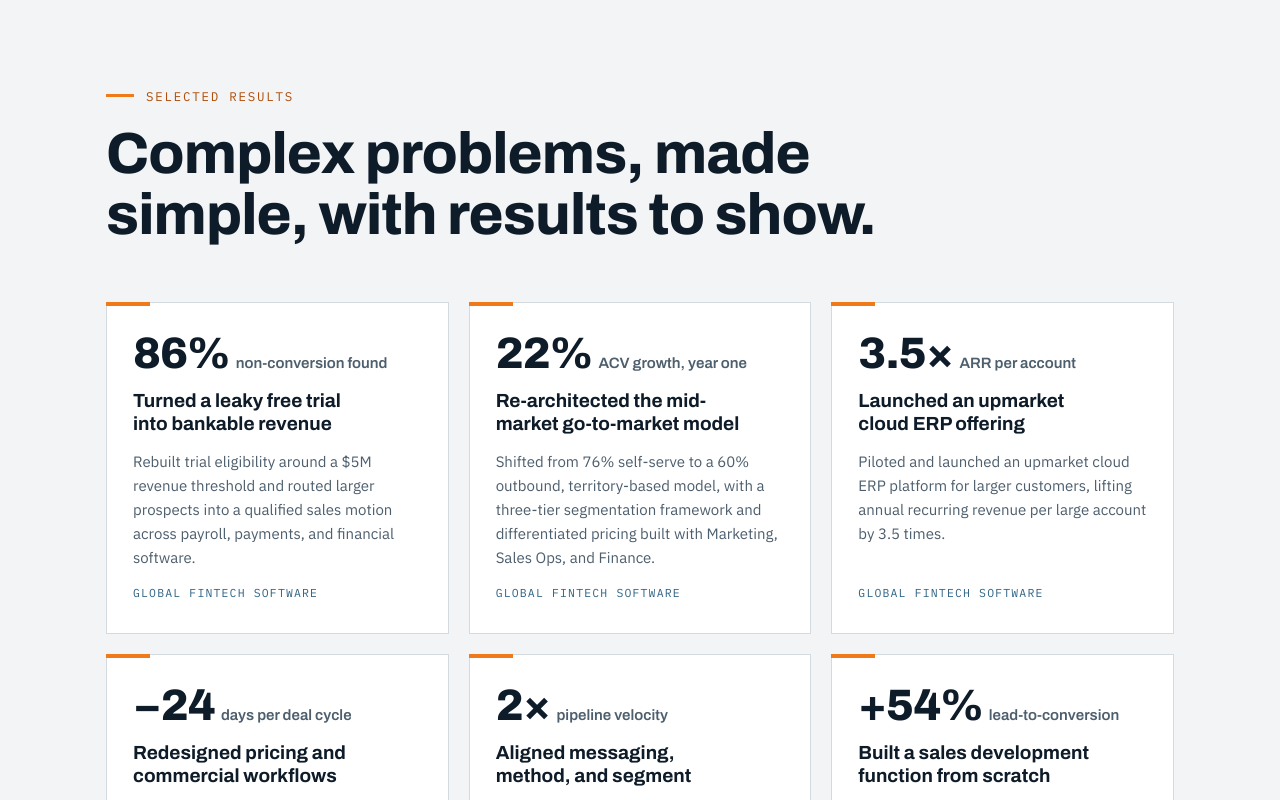
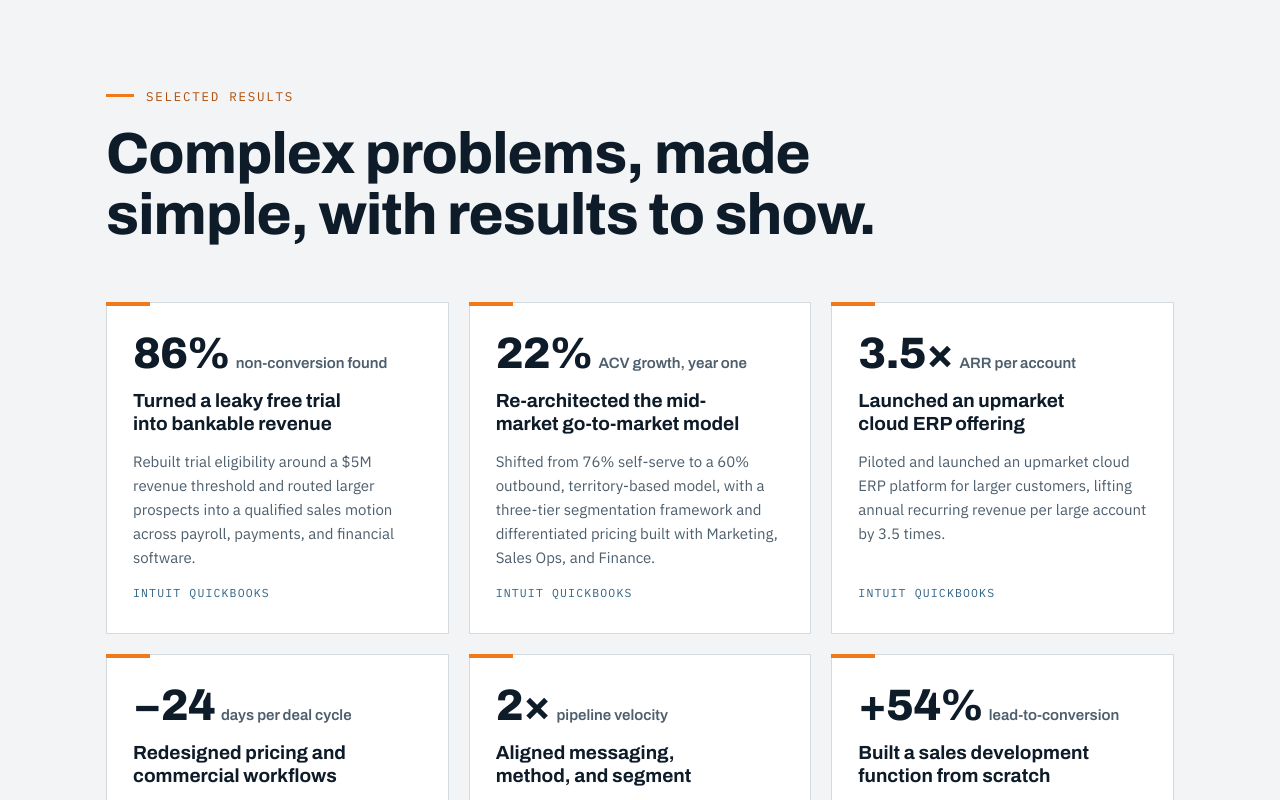
Before and after one commit to ForgeCity/website, a plain HTML site: page about.html in a window 1280 px wide. Shown: the part 3108-3908 px from the top of the page. Drawn offline with Linux system fonts and the light colour scheme.

Commit message:
Bio: name Intuit QuickBooks
Co-Authored-By: Claude Opus 5.5 <noreply@anthropic.com>
Claude-Session: https://claude.ai/code/session_01YFYM5d77d88qtNSkJP3Kcb

```diff
--- a/about.html
+++ b/about.html
@@ -197,7 +197,7 @@
     <div class="story-body">
       <p>Jasien earned a BFA in Marketing Design &amp; Communications from Texas State University, and that training never left him. He learned early that how an idea is framed and presented often decides whether it succeeds.</p>
       <p>He took that instinct into business sales, spending more than a decade at Verizon building and leading B2B and enterprise teams across Texas and the South. He was named to the Winner’s Circle (top 2%) ten years in a row and to the President’s Cabinet (top 1%) three times, and received the People2People National Award, a company honor nominated by his peers.</p>
-      <p>He went on to lead sales for a global FinTech software leader as it moved upmarket, rebuilding how customers entered the funnel, launching a new enterprise offering, and opening new business segments inside an established tech giant.</p>
+      <p>He went on to lead sales at Intuit for the QuickBooks business as it moved upmarket, rebuilding how customers entered the funnel, launching a new enterprise offering, and opening new business segments inside an established tech giant.</p>
       <p>He has scaled long-tenured, established teams and built new ones from scratch, and has helped high-growth vertical enterprise SaaS companies through successful private-equity exits. Today he leads North America sales for Elite, an AI-powered legal and finance software platform. He is a member of the executive leadership team there, selling to the CFOs and CIOs of large law firms.</p>
       <p>Across all of it, the pattern is the same. He finds where strategy, product, pricing, and selling have drifted apart, connects them again, and makes the result simple enough for a team to run. That is the work ForgeCity was built to do.</p>
     </div>
@@ -261,19 +261,19 @@
         <div class="metric">86%<small>non-conversion found</small></div>
         <h3>Turned a leaky free trial into bankable revenue</h3>
         <p>Rebuilt trial eligibility around a $5M revenue threshold and routed larger prospects into a qualified sales motion across payroll, payments, and financial software.</p>
-        <span class="where">Global FinTech software</span>
+        <span class="where">Intuit QuickBooks</span>
       </article>
       <article class="case">
         <div class="metric">22%<small>ACV growth, year one</small></div>
         <h3>Re-architected the mid-market go-to-market model</h3>
         <p>Shifted from 76% self-serve to a 60% outbound, territory-based model, with a three-tier segmentation framework and differentiated pricing built with Marketing, Sales Ops, and Finance.</p>
-        <span class="where">Global FinTech software</span>
+        <span class="where">Intuit QuickBooks</span>
       </article>
       <article class="case">
         <div class="metric">3.5×<small>ARR per account</small></div>
         <h3>Launched an upmarket cloud ERP offering</h3>
         <p>Piloted and launched an upmarket cloud ERP platform for larger customers, lifting annual recurring revenue per large account by 3.5 times.</p>
-        <span class="where">Global FinTech software</span>
+        <span class="where">Intuit QuickBooks</span>
       </article>
       <article class="case">
         <div class="metric">−24<small>days per deal cycle</small></div>
@@ -327,7 +327,7 @@
         <span class="t-when">2021 – 2024</span>
         <div class="t-what">
           <h3>Head of Sales, Business Account Management &amp; Acquisition</h3>
-          <p class="co">Global FinTech software leader</p>
+          <p class="co">Intuit · QuickBooks</p>
           <ul>
             <li>Scaled ARR responsibility several times over as the business moved upmarket and launched new segments.</li>
             <li>Hired 63 sellers and leaders in 18 months, scaling the North America organization to roughly 150 people.</li>
@@ -358,7 +358,7 @@
       <p class="eyebrow">Recognition</p>
       <h2 id="credTitle" class="h2">Consistently at the top.</h2>
       <ul class="awards">
-        <li><div><strong>Top Leader Award, Mid-Market Sales</strong><span>Global FinTech software leader</span></div><em>FY22</em></li>
+        <li><div><strong>Top Intuit Leader Award</strong><span>Mid-Market Sales</span></div><em>FY22</em></li>
         <li><div><strong>Verizon Winner’s Circle, top 2%</strong><span>10 consecutive years</span></div><em>2010–2019</em></li>
         <li><div><strong>Verizon President’s Cabinet, top 1%</strong><span>Three-time winner</span></div><em>3×</em></li>
         <li><div><strong>Verizon Top Sales Leader, Market/Territory</strong><span>14-time winner</span></div><em>2014–2020</em></li>
```
